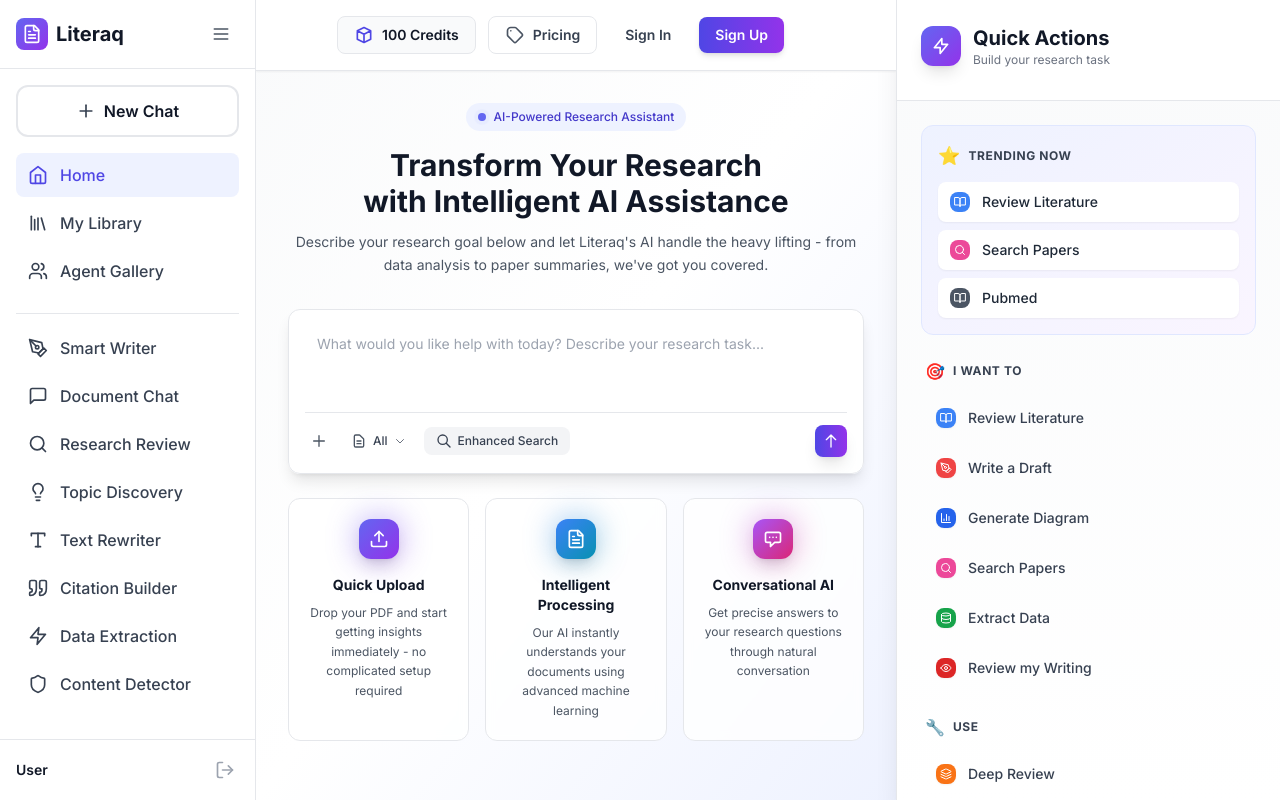
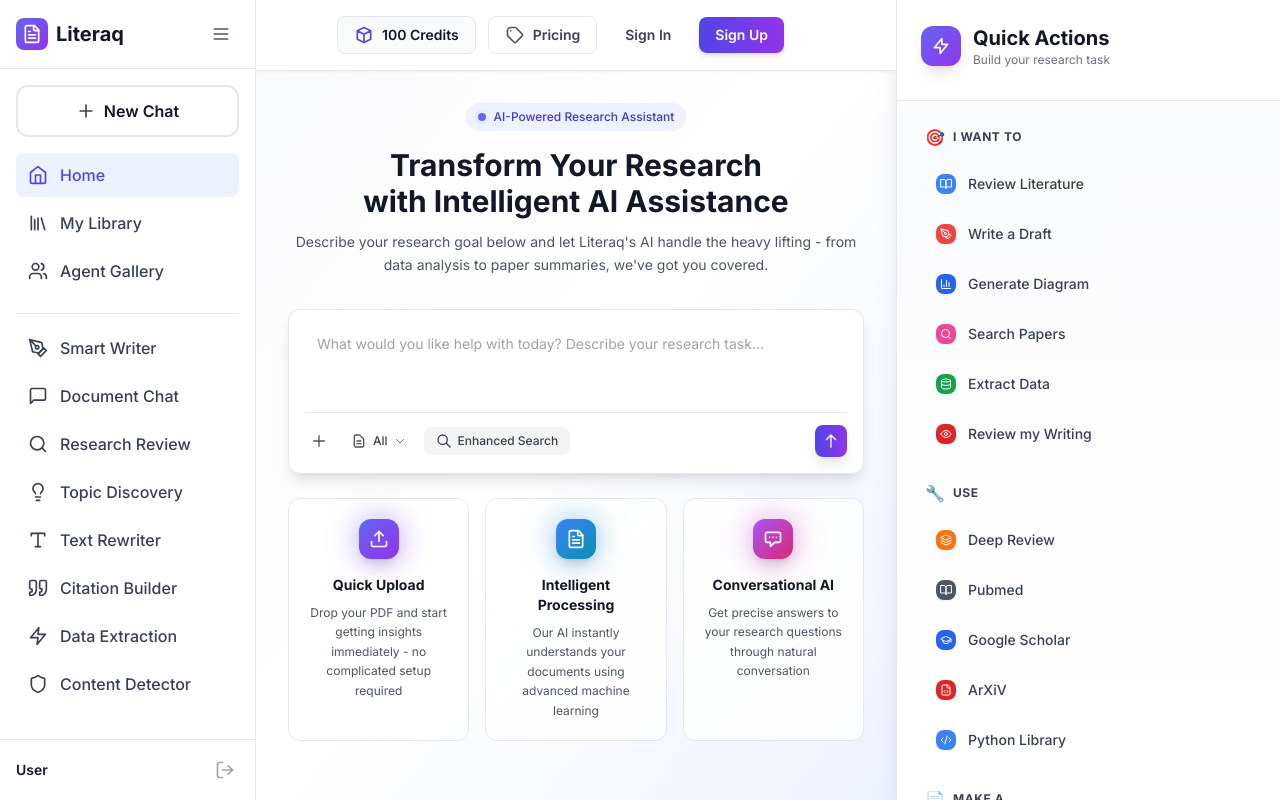
Before and after one commit to spartow/literaq, a Next.js app: page / in a window 1280 px wide. Built offline with nearby package versions, Linux system fonts and the light colour scheme; no server answers.

Commit message:
Remove Trending Now section from Quick Actions sidebar

```diff
--- a/src/components/task-builder.tsx
+++ b/src/components/task-builder.tsx
@@ -138,33 +138,6 @@ export function TaskBuilder() {
 
   return (
     <div>
-      {/* Popular Actions */}
-      <div className="mb-6 p-4 bg-gradient-to-br from-indigo-50 to-purple-50 rounded-xl border border-indigo-100">
-        <div className="flex items-center gap-2 mb-3">
-          <span className="text-lg">⭐</span>
-          <h3 className="text-xs font-bold text-gray-700 uppercase tracking-wider">Trending Now</h3>
-        </div>
-        <div className="space-y-2">
-          {[wantToActions[0], wantToActions[3], useActions[1]].map((action, idx) => {
-            const Icon = action.icon;
-            return (
-              <button
-                key={idx}
-                onClick={() => handleActionClick(action.href)}
-                className="w-full flex items-center gap-3 px-3 py-2.5 bg-white hover:bg-indigo-50 rounded-lg transition-all group shadow-sm hover:shadow-md"
-              >
-                <div className={`${action.color} w-5 h-5 rounded-lg flex items-center justify-center flex-shrink-0`}>
-                  <Icon className="w-3 h-3 text-white" />
-                </div>
-                <span className="text-sm text-gray-800 font-medium truncate text-left">
-                  {action.label}
-                </span>
-              </button>
-            );
-          })}
-        </div>
-      </div>
-
       <div className="space-y-6">
         {renderActionSection('I WANT TO', wantToActions.slice(0, 6), '🎯')}
         {renderActionSection('USE', useActions.slice(0, 5), '🔧')}
```
